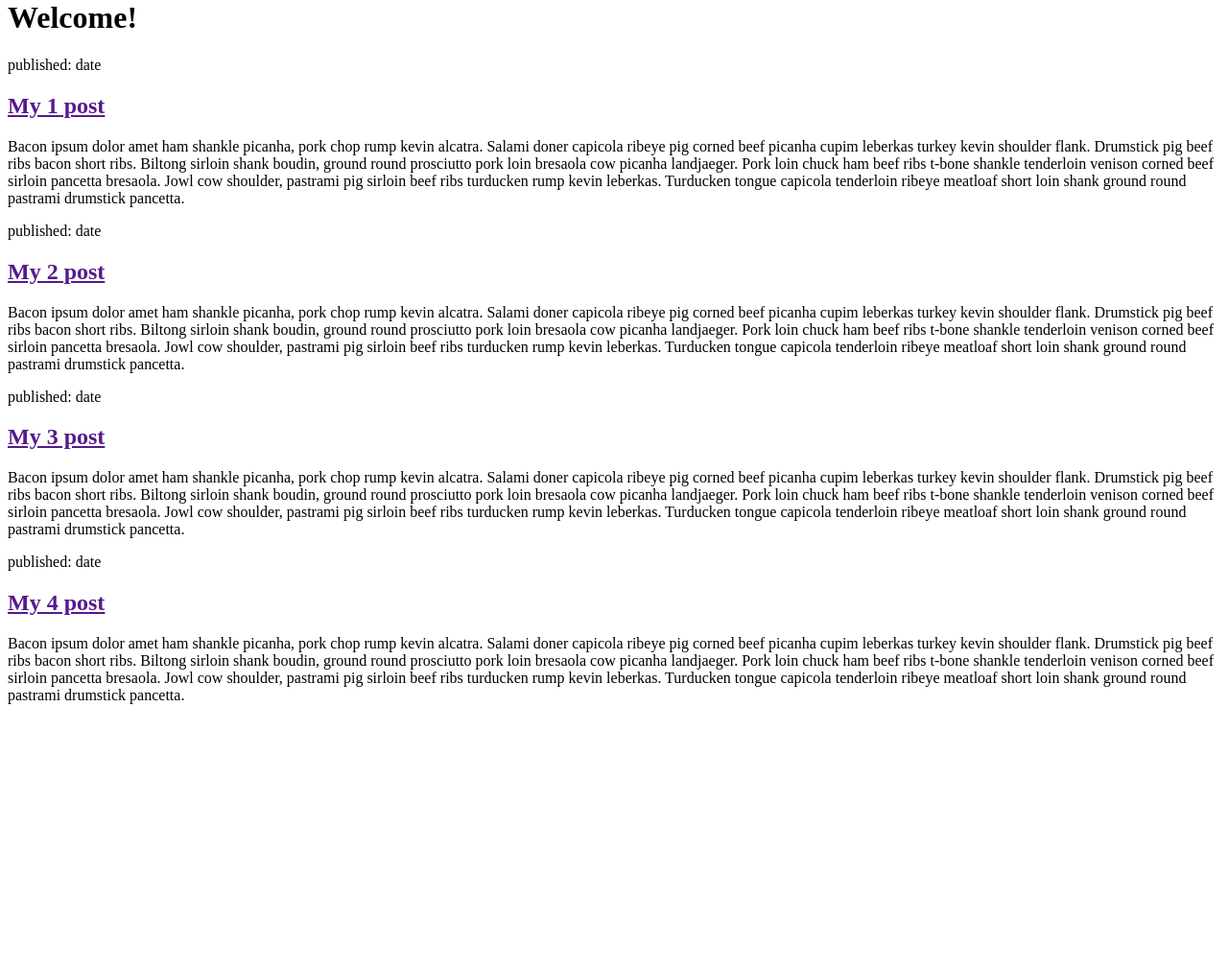
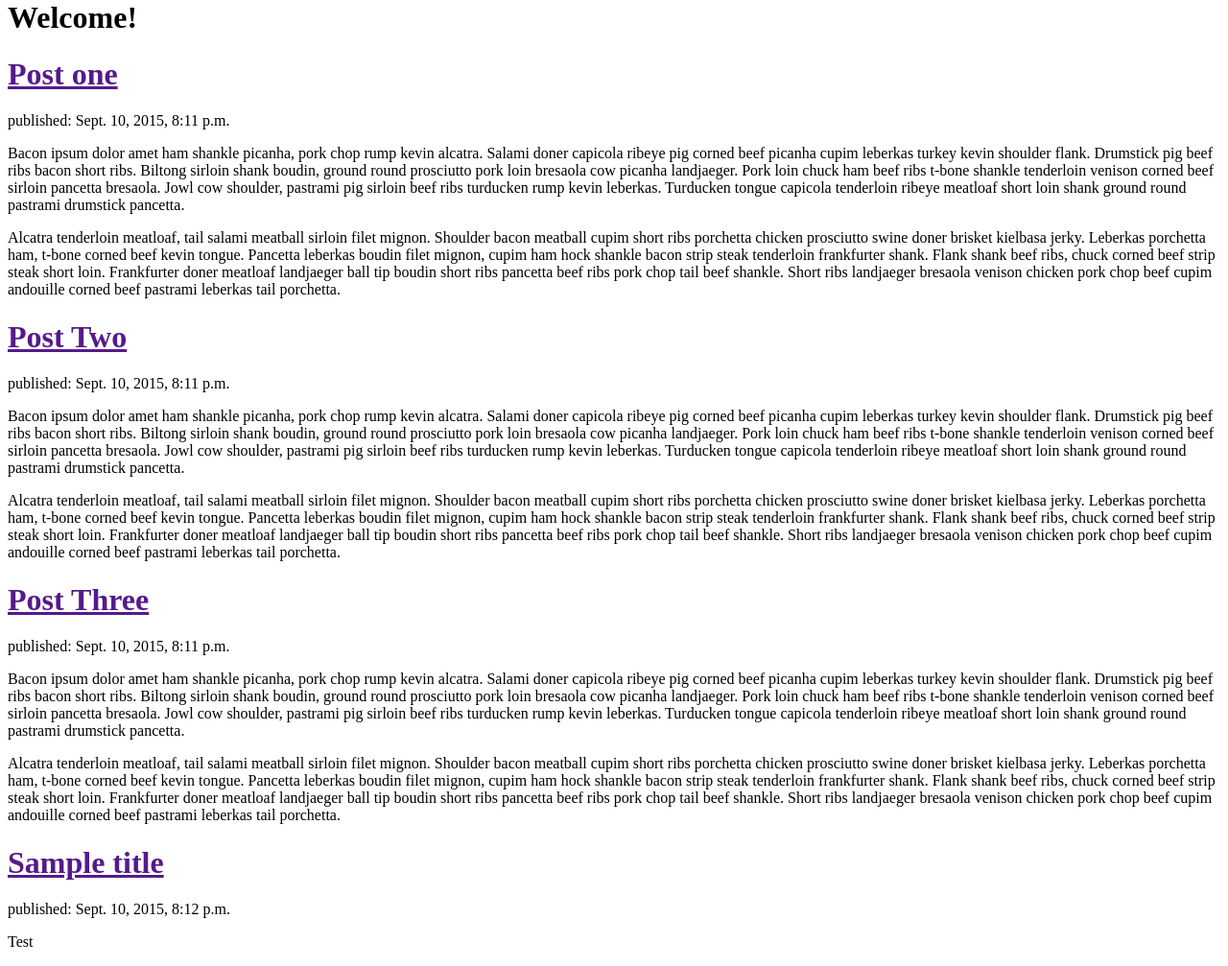
Before and after one commit to AceMaridiam/capstone, a Django app: page / in a window 1280 px wide. Shown: the part 21-1028 px from the top of the page at 96% size. Before the commit the page ends 755 px from the top, so only its background shows below. Run offline with Django 3.2, Linux system fonts and the light colour scheme; data comes from the database, SQL or seed files in the repository; both versions use the stored data as it was after the commit.

Commit message:
Updated views.py to pass blog info to post_list.html

```diff
--- a/capstone/blog/templates/blog/post_list.html
+++ b/capstone/blog/templates/blog/post_list.html
@@ -14,18 +14,14 @@
 		<div class="container">
 			<h1>Welcome!</h1>
 			<div class="row">
-				<div class="col-md-4 col-ms-4">
-				<p>published: date</p>
-				<h2><a href="">My 1 post</a></h2>Bacon ipsum dolor amet ham shankle picanha, pork chop rump kevin alcatra. Salami doner capicola ribeye pig corned beef picanha cupim leberkas turkey kevin shoulder flank. Drumstick pig beef ribs bacon short ribs. Biltong sirloin shank boudin, ground round prosciutto pork loin bresaola cow picanha landjaeger. Pork loin chuck ham beef ribs t-bone shankle tenderloin venison corned beef sirloin pancetta bresaola. Jowl cow shoulder, pastrami pig sirloin beef ribs turducken rump kevin leberkas. Turducken tongue capicola tenderloin ribeye meatloaf short loin shank ground round pastrami drumstick pancetta.</div>
-				<div class="col-md-4 col-ms-4">
-				<p>published: date</p>
-				<h2><a href="">My 2 post</a></h2>Bacon ipsum dolor amet ham shankle picanha, pork chop rump kevin alcatra. Salami doner capicola ribeye pig corned beef picanha cupim leberkas turkey kevin shoulder flank. Drumstick pig beef ribs bacon short ribs. Biltong sirloin shank boudin, ground round prosciutto pork loin bresaola cow picanha landjaeger. Pork loin chuck ham beef ribs t-bone shankle tenderloin venison corned beef sirloin pancetta bresaola. Jowl cow shoulder, pastrami pig sirloin beef ribs turducken rump kevin leberkas. Turducken tongue capicola tenderloin ribeye meatloaf short loin shank ground round pastrami drumstick pancetta.</div>
-				<div class="col-md-4 col-ms-4">
-				<p>published: date</p>
-				<h2><a href="">My 3 post</a></h2>Bacon ipsum dolor amet ham shankle picanha, pork chop rump kevin alcatra. Salami doner capicola ribeye pig corned beef picanha cupim leberkas turkey kevin shoulder flank. Drumstick pig beef ribs bacon short ribs. Biltong sirloin shank boudin, ground round prosciutto pork loin bresaola cow picanha landjaeger. Pork loin chuck ham beef ribs t-bone shankle tenderloin venison corned beef sirloin pancetta bresaola. Jowl cow shoulder, pastrami pig sirloin beef ribs turducken rump kevin leberkas. Turducken tongue capicola tenderloin ribeye meatloaf short loin shank ground round pastrami drumstick pancetta.</div>
-				<div class="col-md-4 col-ms-4">
-				<p>published: date</p>
-				<h2><a href="">My 4 post</a></h2>Bacon ipsum dolor amet ham shankle picanha, pork chop rump kevin alcatra. Salami doner capicola ribeye pig corned beef picanha cupim leberkas turkey kevin shoulder flank. Drumstick pig beef ribs bacon short ribs. Biltong sirloin shank boudin, ground round prosciutto pork loin bresaola cow picanha landjaeger. Pork loin chuck ham beef ribs t-bone shankle tenderloin venison corned beef sirloin pancetta bresaola. Jowl cow shoulder, pastrami pig sirloin beef ribs turducken rump kevin leberkas. Turducken tongue capicola tenderloin ribeye meatloaf short loin shank ground round pastrami drumstick pancetta.</div>
+				{% for post in posts %}
+					<div class="col-md-4 col-sm-4">
+						<h1><a href="">{{ post.title }}</a></h1>
+						<p>published: {{ post.published_date }}</p>
+						<p>{{ post.text|linebreaks }}</p>
+					</div>
+				{% endfor %}
+				</div>
 			</div>
 		</div>
 
--- a/capstone/blog/views.py
+++ b/capstone/blog/views.py
@@ -1,5 +1,8 @@
 from django.shortcuts import render
+from django.utils import timezone
+from .models import Post
 
 # Create your views here.
 def post_list(request):
-	return render(request, 'blog/post_list.html', {})
+	posts = Post.objects.filter(published_date__lte=timezone.now()).order_by('published_date')
+	return render(request, 'blog/post_list.html', {'posts': posts})
```
Also changed, not shown: capstone/db.sqlite3.
